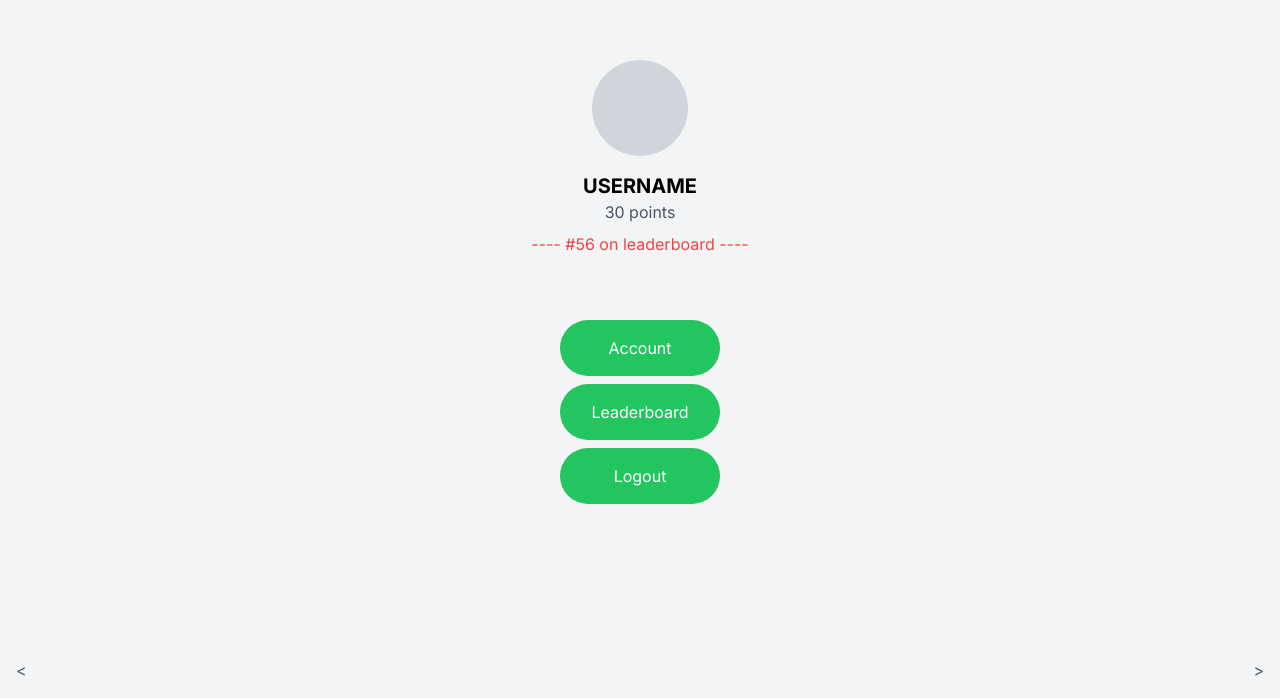
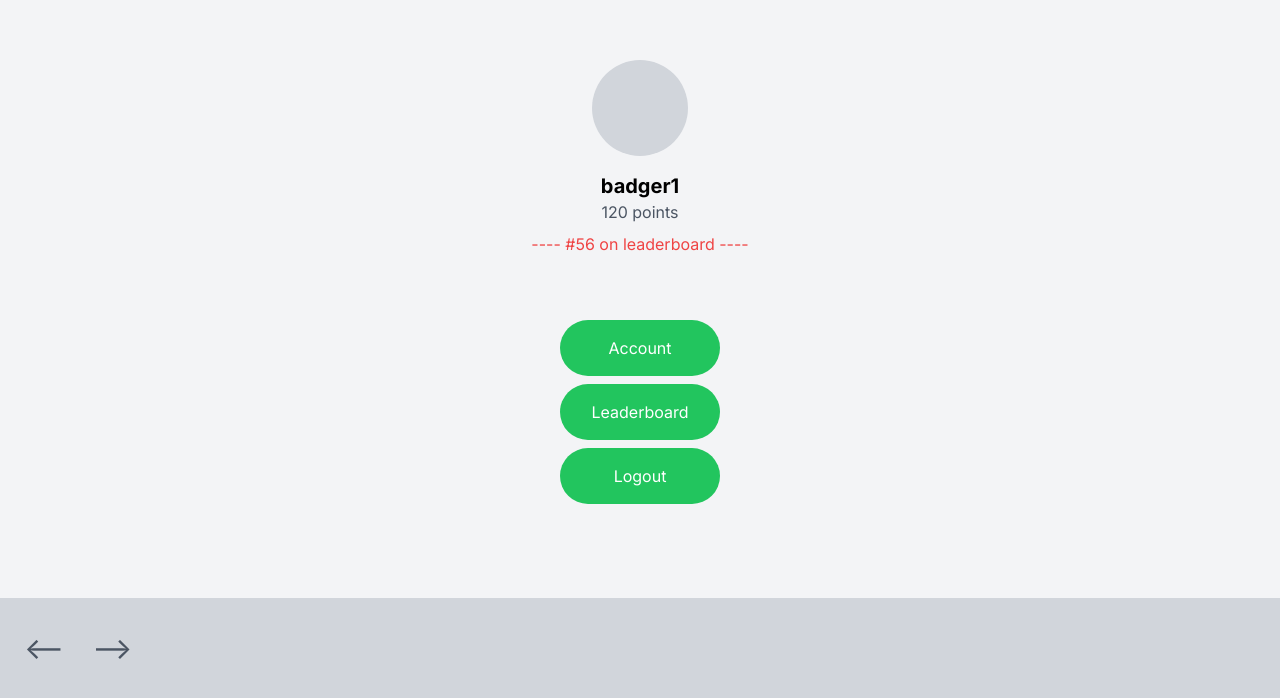
Before and after one commit to landerson02/BuckyWorld, a Next.js app in the folder frontend/: page /userpage in a window 1280 px wide. Shown: the part 102-800 px from the top of the page. Built offline with nearby package versions, Linux system fonts and the light colour scheme.

Commit message:
modify position of arrows and added gray bar

```diff
--- a/frontend/app/userpage/page.tsx
+++ b/frontend/app/userpage/page.tsx
@@ -3,13 +3,15 @@
 import React, { useState } from 'react';
 
 export default function UserPage() {
-    // Dummy data import can be converted to dynamic import if necessary
+    // Dummy data
     let data = require('../../data/dummy_data.json');
 
-    // Hardcoded for now, will change
-    const [name, setName] = useState('USERNAME');
-    const [points, setPoints] = useState(30);
-    const [position, setPosition] = useState(56);
+
+
+    // Hardcoded name points position for now, will change
+    const [name, setName] = useState(data.Users[0].Username);
+    const [points, setPoints] = useState(data.Users[0].TotalPoints);
+    const [position, setPosition] = useState(56); // Dummy leaderboard position
 
     return (
         <div className="flex flex-col items-center justify-center h-screen bg-gray-100 p-4">
@@ -22,8 +24,8 @@ export default function UserPage() {
             <p className="text-gray-600">{points} points</p>
             <p className="text-red-500 mt-2">---- #{position} on leaderboard ----</p>
 
-            {/* Buttons do not currently do anything when pressed*/}
-            {/*py makes the buttons more vertical, mt is for top margin*/}
+            {/* Buttons do not currently do anything when pressed */}
+            {/* py makes the buttons more vertical, mt is for top margin */}
             <button className="bg-green-500 text-white w-40 py-4 rounded-full mt-16">
                 Account
             </button>
@@ -35,9 +37,9 @@ export default function UserPage() {
             </button>
 
             {/* Arrows do not currently do anything, we need to modify*/}
-            <div className="flex justify-between absolute bottom-4 left-0 right-0 px-4">
-                <span className="text-gray-600">{"<"}</span>
-                <span className="text-gray-600">{">"}</span>
+            <div className="flex absolute bottom-0 left-0 py-8 space-x-7 right-0 px-6 bg-gray-300 text-3xl">
+                <span className="text-gray-600 ">{"<--"}</span>
+                <span className="text-gray-600">{"-->"}</span>
             </div>
         </div>
     );
```
